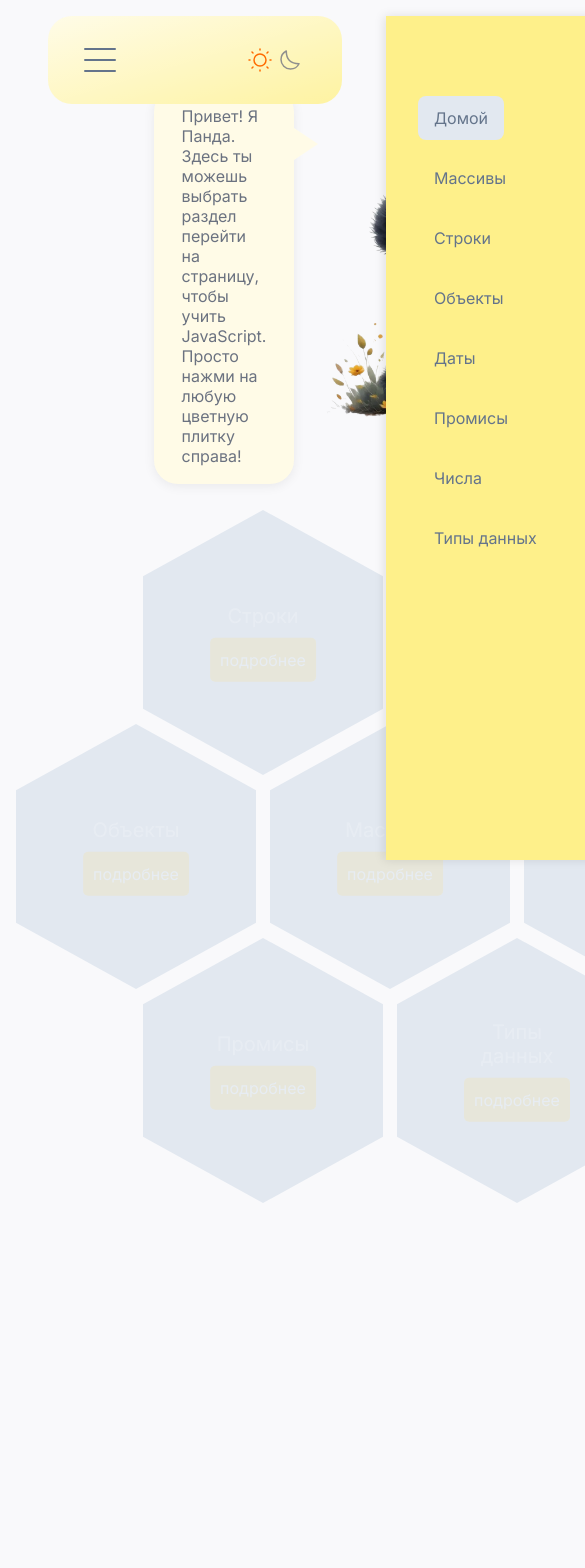
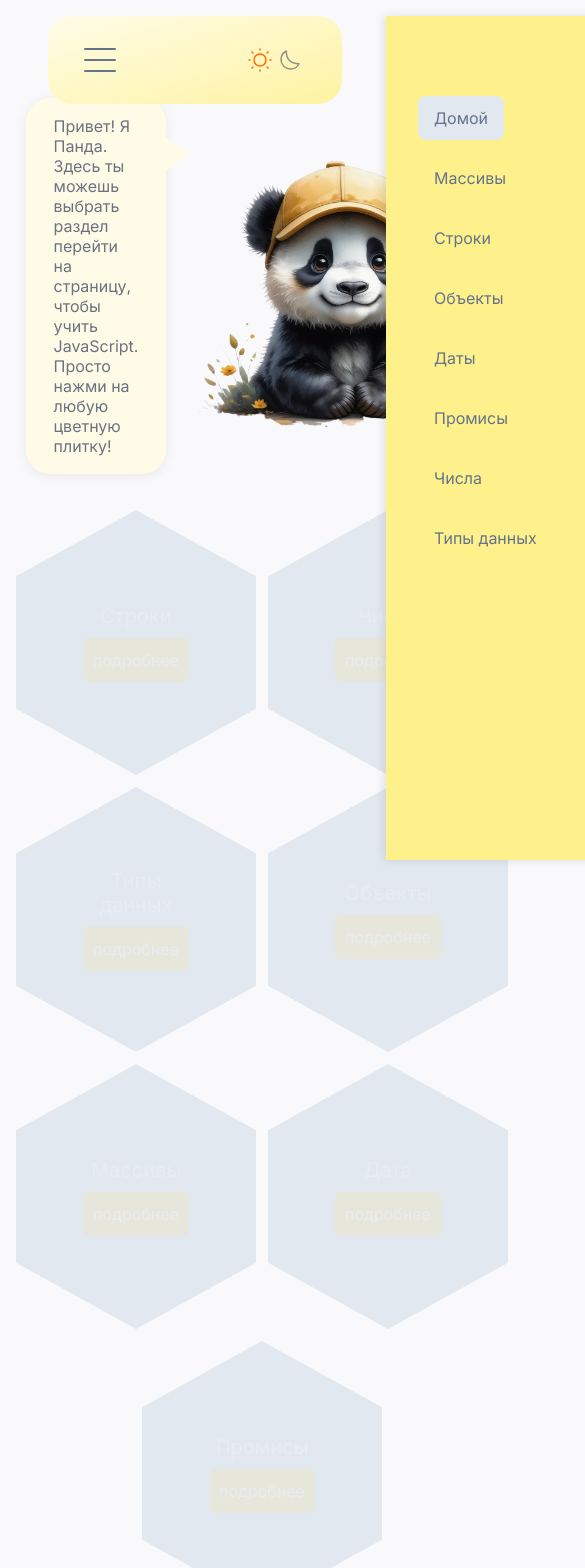
Before and after one commit to galagrin/JavaScript_for_Kids_Next.js, a Next.js app: page / in a window 390 px wide. Shown: the top 1568 px of the page, 585 px wide, since content can reach past the window. Before the commit the page ends 1204 px from the top, so only its background shows below. Built offline with nearby package versions, Linux system fonts and the light colour scheme.

Commit message:
fix: add media request to hex

```diff
--- a/src/pages/home/ui/HomePage.tsx
+++ b/src/pages/home/ui/HomePage.tsx
@@ -29,7 +29,7 @@ export default function HomePage() {
                 <div className={`${styles.speechBubble} ${showBubble ? styles.visible : ''}`}>
                     Привет! Я Панда. Здесь ты можешь выбрать раздел перейти на страницу, чтобы учить JavaScript.
                     <br />
-                    Просто нажми на любую цветную плитку справа!
+                    Просто нажми на любую цветную плитку!
                 </div>
                 <Image
                     src="/images/mainPandaImg.png"
--- a/src/widgets/HexGallery/ui/HexGallery.module.scss
+++ b/src/widgets/HexGallery/ui/HexGallery.module.scss
@@ -114,3 +114,25 @@
 .title {
     @include textPrimary($size: 20px, $align: center);
 }
+@media (max-width: 798px) {
+    .hexagongallery {
+        grid-template-columns: repeat(2, 1fr);
+        grid-auto-rows: auto;
+        grid-gap: 12px;
+        justify-items: center;
+    }
+
+    .hexagongallery .hex {
+        grid-column: auto;
+        grid-row: auto;
+    }
+    /* Если элементов нечётное число, последний будет один в последней строке.
+     Делаем его на всю ширину и центрируем. */
+    .hexagongallery .hex:last-child:nth-child(odd) {
+        grid-column: 1 / -1;
+        justify-self: center;
+        width: min(240px, 100%);
+        height: auto;
+        aspect-ratio: 240 / 265;
+    }
+}
```
